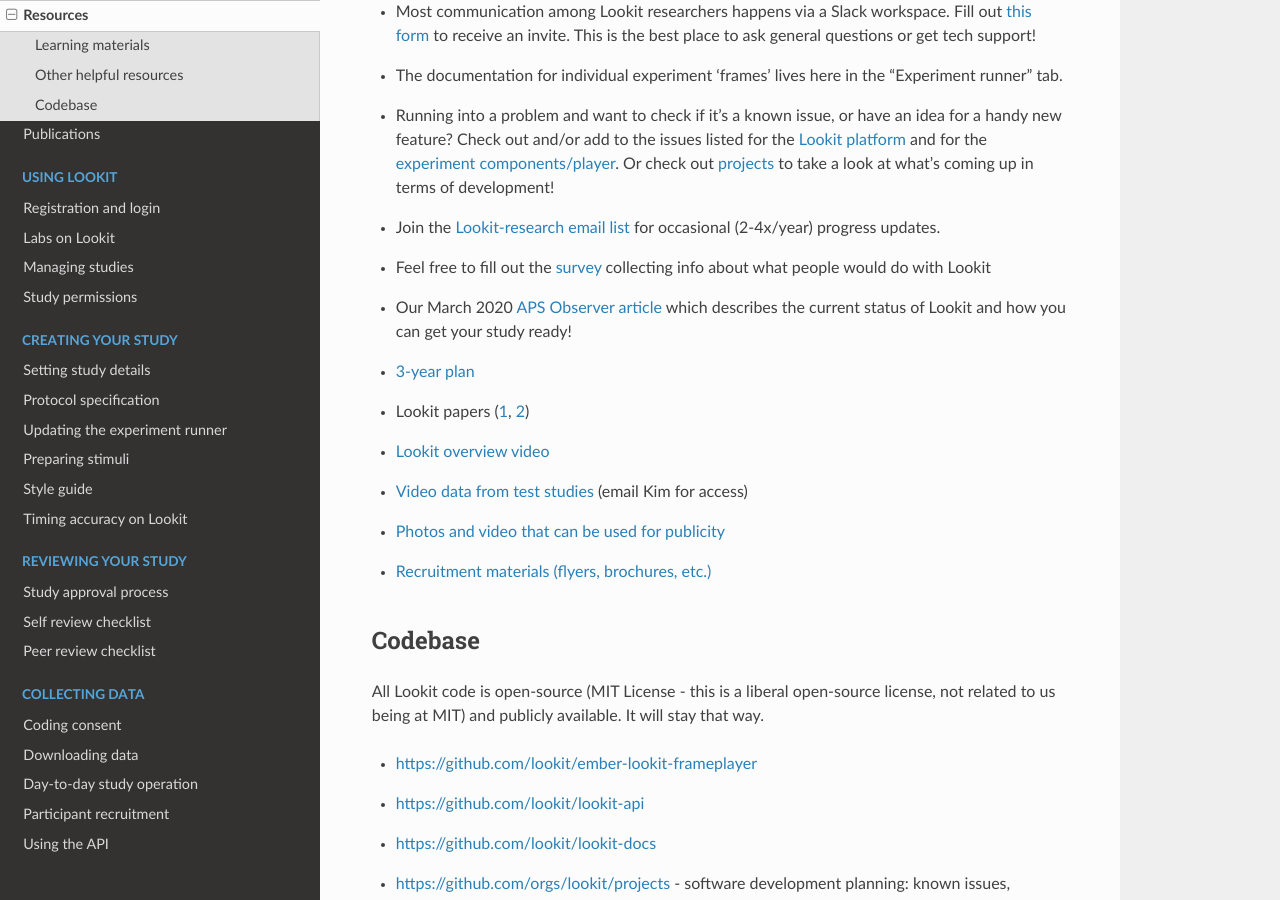
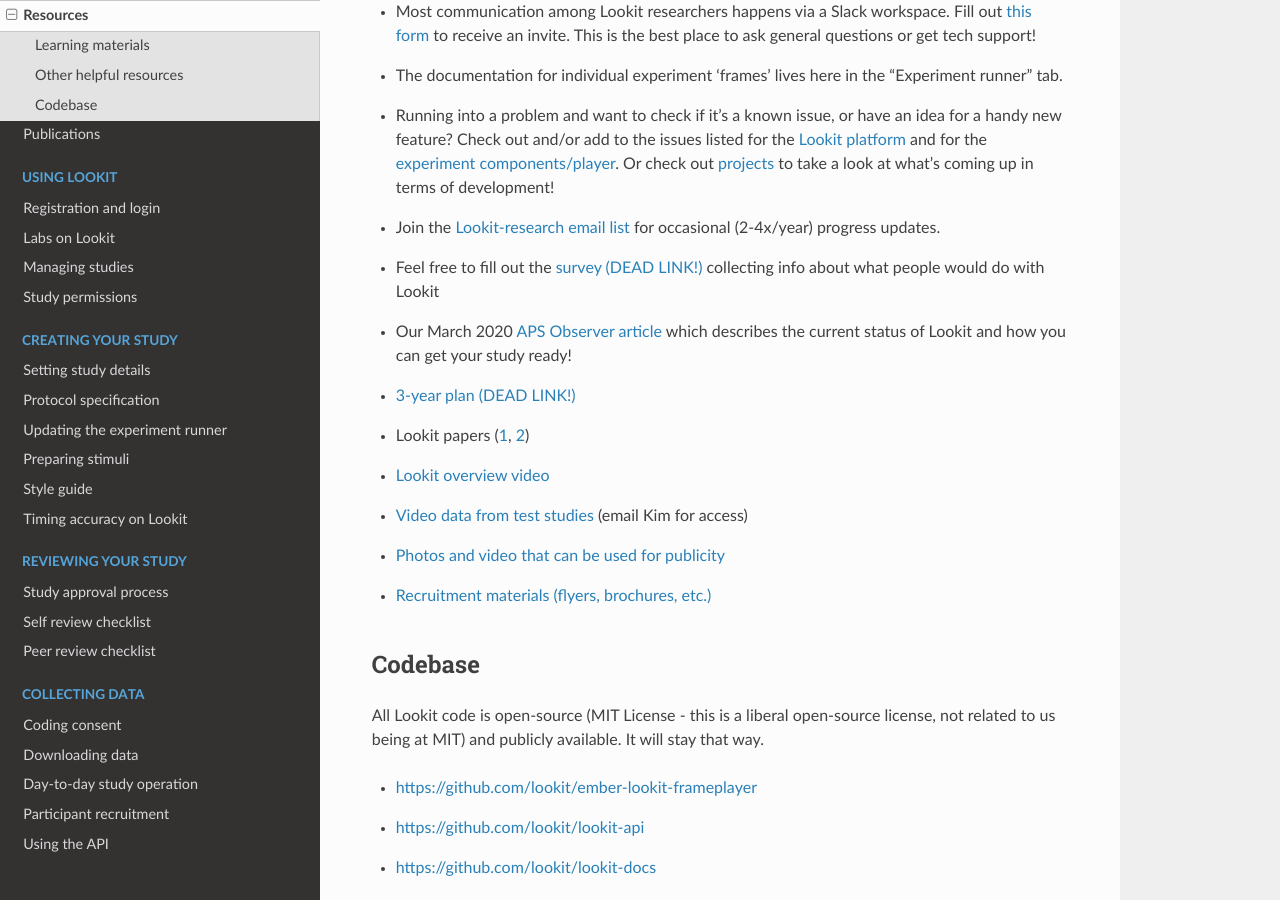
Before and after one commit to lookit/lookit-docs, a Sphinx documentation site: the page built from docs/source/other-learning-materials.rst, in a window 1280 px wide and 900 px high, scrolled down 840 px. Built offline with Sphinx 7.4.7 and the Read the Docs theme 2.0.0, drawn with Linux system fonts in a browser that asks for light colours.

Commit message:
marked which links on Other Learning Material section are dead

```diff
--- a/docs/source/other-learning-materials.rst
+++ b/docs/source/other-learning-materials.rst
@@ -42,14 +42,14 @@
    list <http://mailman.mit.edu/mailman/listinfo/lookit-research>`__ for
    occasional (2-4x/year) progress updates.
 -  Feel free to fill out the
-   `survey <https://goo.gl/forms/cGpQNPHXSsZmc75W2>`__ collecting info
+   `survey (DEAD LINK!) <https://goo.gl/forms/cGpQNPHXSsZmc75W2>`__ collecting info
    about what people would do with Lookit
 -  Our March 2020 `APS Observer
    article <https://www.psychologicalscience.org/observer/kids-in-their-comfort-zones>`__
    which describes the current status of Lookit and how you can get your
    study ready!
 -  `3-year
-   plan <https://docs.google.com/spreadsheets/d/1b2u4NE75IdbNBVRnh6wQgrZmXVPTNlKv-IazUOWUp5Q/edit?usp=sharing>`__
+   plan (DEAD LINK!) <https://docs.google.com/spreadsheets/d/1b2u4NE75IdbNBVRnh6wQgrZmXVPTNlKv-IazUOWUp5Q/edit?usp=sharing>`__
 -  Lookit papers
    (`1 <http://www.mitpressjournals.org/doi/full/10.1162/OPMI_a_00002>`__,
    `2 <http://www.mitpressjournals.org/doi/full/10.1162/OPMI_a_00001>`__)
```
